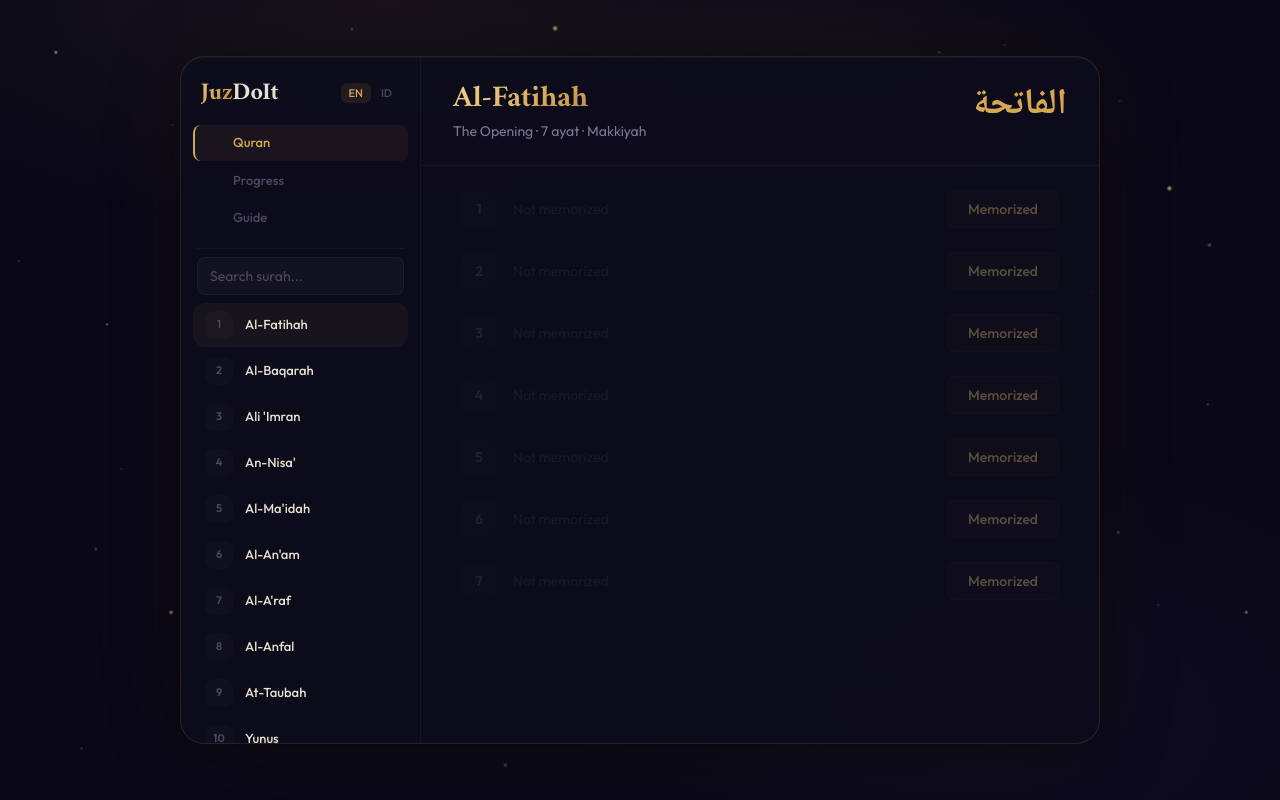
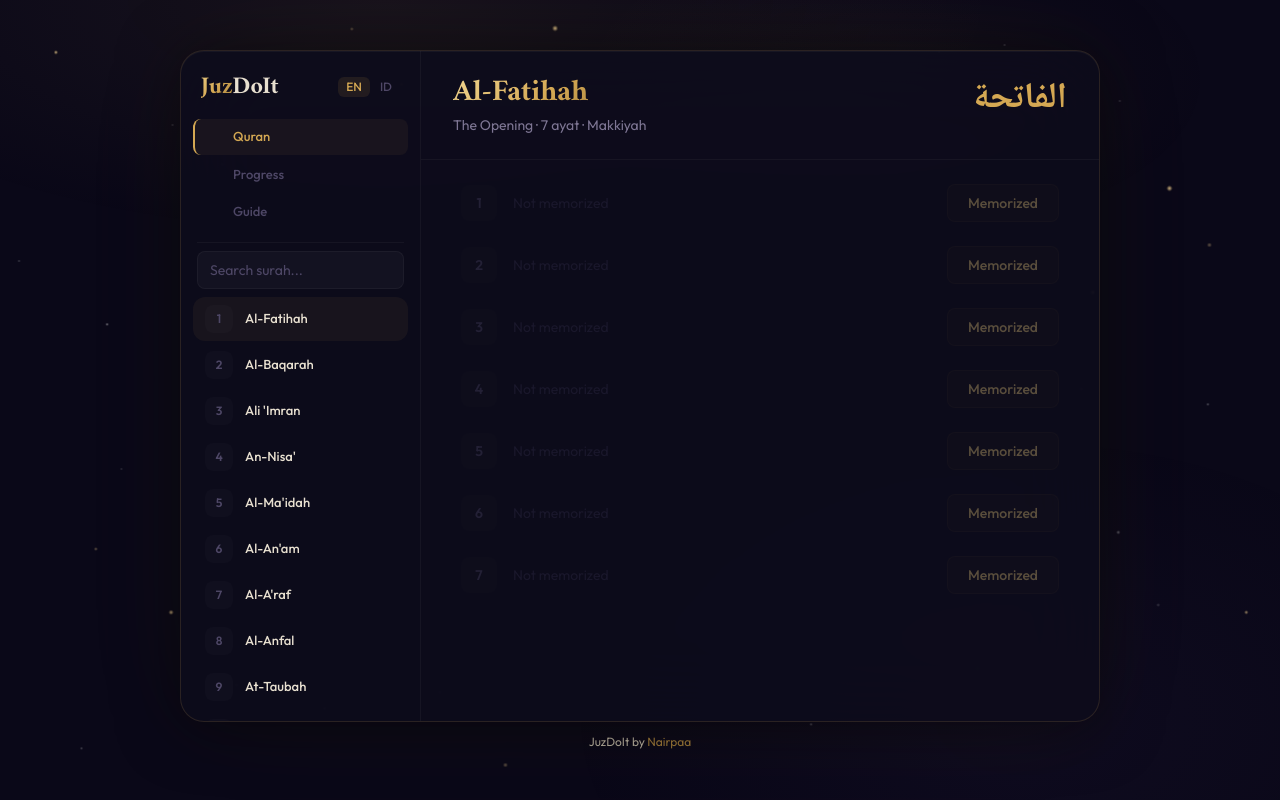
Before and after one commit to nairpaa/juz-do-it, a Next.js app: page / in a window 1280 px wide. Built offline with nearby package versions, Linux system fonts and the light colour scheme; some icons are missing.

Commit message:
Increase minimum font sizes and add footer
Bump all text below 12px to at least 12-13px for readability.
Add "JuzDoIt by Nairpaa" footer below the frame.

Co-Authored-By: Claude Opus 4.6 (1M context) <noreply@anthropic.com>

```diff
--- a/src/app/page.tsx
+++ b/src/app/page.tsx
@@ -63,7 +63,8 @@ export default function Home() {
   const navLabels: Record<Page, string> = { surahs: l.quran, stats: l.progress, about: l.guide };
 
   return (
-    <div className="relative z-10 w-[92vw] max-w-[920px] h-[86vh] max-h-[720px] flex rounded-3xl overflow-hidden border border-gold/[0.15] bg-night-2/[0.92] backdrop-blur-[40px] shadow-[0_4px_60px_rgba(0,0,0,0.5),0_0_120px_rgba(212,168,83,0.05),inset_0_1px_0_rgba(255,255,255,0.04)]">
+    <div className="relative z-10 w-[92vw] max-w-[920px] flex flex-col items-center">
+    <div className="w-full h-[84vh] max-h-[700px] flex rounded-3xl overflow-hidden border border-gold/[0.15] bg-night-2/[0.92] backdrop-blur-[40px] shadow-[0_4px_60px_rgba(0,0,0,0.5),0_0_120px_rgba(212,168,83,0.05),inset_0_1px_0_rgba(255,255,255,0.04)]">
 
       {/* ═══ SIDEBAR ═══ */}
       <div className="w-[240px] shrink-0 flex flex-col min-h-0 border-r border-white/[0.04]">
@@ -74,7 +75,7 @@ export default function Home() {
           <div className="flex items-center gap-0.5">
             {(["en", "id"] as Lang[]).map((code) => (
               <button key={code} onClick={() => setLang(code)}
-                className={`px-2 py-0.5 text-[11px] font-medium rounded-md cursor-pointer border-none transition-all ${lang === code ? "bg-gold/[0.1] text-gold" : "bg-transparent text-faint hover:text-cream"}`}>
+                className={`px-2 py-0.5 text-xs font-medium rounded-md cursor-pointer border-none transition-all ${lang === code ? "bg-gold/[0.1] text-gold" : "bg-transparent text-faint hover:text-cream"}`}>
                 {code.toUpperCase()}
               </button>
             ))}
@@ -107,7 +108,7 @@ export default function Home() {
             return (
               <div key={s.number} onClick={() => loadSurah(s)}
                 className={`flex items-center gap-3 py-2 px-3 rounded-xl cursor-pointer transition-all mb-0.5 ${isSel ? "bg-gold/[0.06]" : "hover:bg-white/[0.02]"}`}>
-                <div className={`w-7 h-7 flex items-center justify-center text-[11px] font-semibold rounded-lg shrink-0 ${has ? "bg-gold/[0.07] text-gold" : "bg-white/[0.02] text-faint"}`}>{s.number}</div>
+                <div className={`w-7 h-7 flex items-center justify-center text-xs font-semibold rounded-lg shrink-0 ${has ? "bg-gold/[0.07] text-gold" : "bg-white/[0.02] text-faint"}`}>{s.number}</div>
                 <div className="flex-1">
                   <div className="text-[13px] font-medium text-cream leading-tight">{s.latin}</div>
                   {has && <div className="mt-0.5"><RetentionBadge level={calculateSurahBattery(sp)} /></div>}
@@ -136,6 +137,10 @@ export default function Home() {
         )}
       </div>
     </div>
+    <div className="mt-3 text-xs text-cream-dim">
+      JuzDoIt by <a href="https://nairpaa.me" target="_blank" rel="noopener noreferrer" className="text-gold-dim hover:text-gold transition-colors">Nairpaa</a>
+    </div>
+    </div>
   );
 }
 
@@ -152,7 +157,7 @@ function SurahDetail({ surah, detailActive, detailMap, l, lang, onReview, onMemo
         <div>
           <h1 className="font-['Amiri'] text-3xl font-bold m-0 gold-text">{surah.latin}</h1>
           <div className="text-sm text-muted mt-1">{l.meaning(surah)} · {surah.ayahCount} {l.ayat} · {surah.type === "makkiyah" ? "Makkiyah" : "Madaniyah"}</div>
-          {detailActive.length > 0 && <div className="text-xs text-faint mt-2">{l.ofAyahsTracked(detailActive.length, surah.ayahCount)}</div>}
+          {detailActive.length > 0 && <div className="text-[13px] text-faint mt-2">{l.ofAyahsTracked(detailActive.length, surah.ayahCount)}</div>}
         </div>
         <div className="text-right shrink-0">
           <div className="font-['Noto_Naskh_Arabic'] text-4xl font-semibold text-gold leading-snug" dir="rtl">{surah.name}</div>
@@ -170,7 +175,7 @@ function SurahDetail({ surah, detailActive, detailMap, l, lang, onReview, onMemo
               <div className={`w-9 h-9 flex items-center justify-center text-sm font-semibold rounded-lg shrink-0 ${active ? "bg-gold/[0.05] text-gold-dim" : "bg-white/[0.025] text-faint"}`}>{n}</div>
               <div className="flex-1 min-w-0 flex items-center gap-3">
                 {active ? (
-                  <><RetentionBadge level={batt} /><span className="text-xs text-faint">{p!.reviewCount}x</span></>
+                  <><RetentionBadge level={batt} /><span className="text-[13px] text-faint">{p!.reviewCount}x</span></>
                 ) : (
                   <span className="text-sm text-ghost">{l.notMemorized}</span>
                 )}
@@ -222,7 +227,7 @@ function StatsPage({ l, memorizedCount, lowCount, pct, memorizedSurahs, active,
           <div key={s.label} className="rounded-2xl bg-white/[0.02] border border-white/[0.04] p-6 text-center">
             <div className={`font-['Amiri'] text-4xl font-bold leading-none ${s.color}`}>{s.val}</div>
             <div className="text-sm text-muted mt-3">{s.label}</div>
-            <div className="text-xs text-faint mt-1">{s.sub}</div>
+            <div className="text-[13px] text-faint mt-1">{s.sub}</div>
           </div>
         ))}
       </div>
@@ -270,7 +275,7 @@ function GuidePage({ l, lang }: { l: ReturnType<typeof t>; lang: Lang }) {
         <div>
           <h3 className="font-['Amiri'] text-lg font-bold text-cream mb-2">{l.guideHowTitle}</h3>
           <p className="mb-3">{l.guideHowBody}</p>
-          <p><span className="text-gold font-mono text-xs">{lang === "en" ? l.guideFormulaEn : l.guideFormulaId}</span></p>
+          <p><span className="text-gold font-mono text-[13px]">{lang === "en" ? l.guideFormulaEn : l.guideFormulaId}</span></p>
         </div>
 
         <div>
@@ -278,7 +283,7 @@ function GuidePage({ l, lang }: { l: ReturnType<typeof t>; lang: Lang }) {
           <p className="mb-3">{l.guideScienceP1}</p>
           <p className="mb-3">{l.guideScienceP2}</p>
           <p className="mb-3">{l.guideScienceP3}</p>
-          <div className="text-xs text-faint mt-4 space-y-1">
+          <div className="text-[13px] text-faint mt-4 space-y-1">
             <p>{l.guideReferences}</p>
             <ul className="list-disc pl-4 space-y-1">
               <li>Ebbinghaus, H. (1885). Memory: A Contribution to Experimental Psychology</li>
@@ -304,7 +309,7 @@ function GuidePage({ l, lang }: { l: ReturnType<typeof t>; lang: Lang }) {
           <p>{l.guideClosing}</p>
         </div>
 
-        <div className="pt-4 border-t border-white/[0.04] text-xs text-faint">
+        <div className="pt-4 border-t border-white/[0.04] text-[13px] text-faint">
           <p>JuzDoIt v0.1.0</p>
         </div>
       </div>
--- a/src/components/BatteryIndicator.tsx
+++ b/src/components/BatteryIndicator.tsx
@@ -13,7 +13,7 @@ export function RetentionBadge({ level }: { level: number }) {
         {fw > 0 && <rect x={s+1} y={s+1} width={fw} height={h-s*2-2} rx={1.5} fill={fill} />}
         <rect x={w+.5} y={h*.28} width={tip} height={h*.44} rx={1} fill="rgba(255,255,255,0.05)" />
       </svg>
-      <span className="text-xs font-semibold tabular-nums">{level}%</span>
+      <span className="text-[13px] font-semibold tabular-nums">{level}%</span>
     </span>
   );
 }
```
